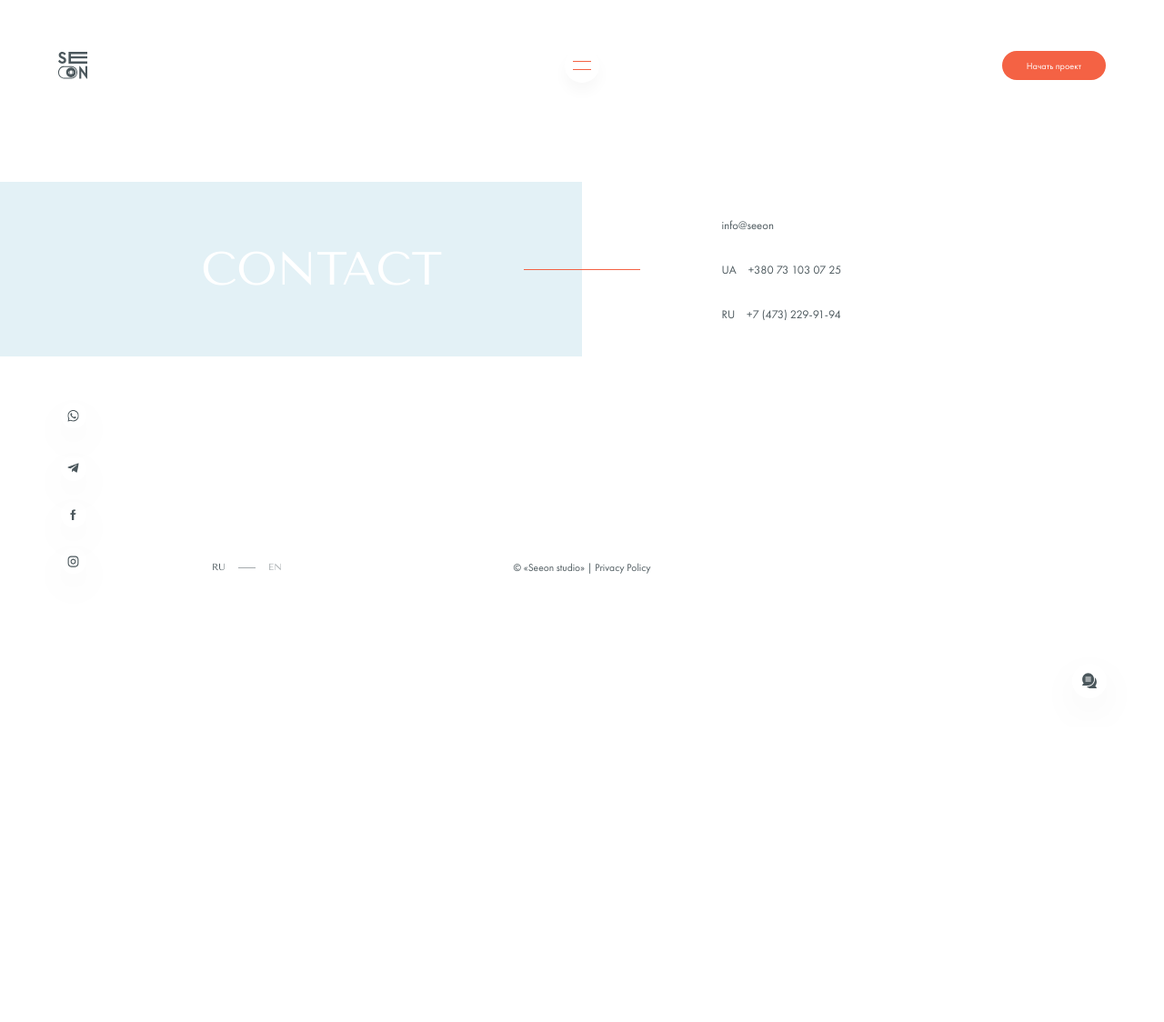
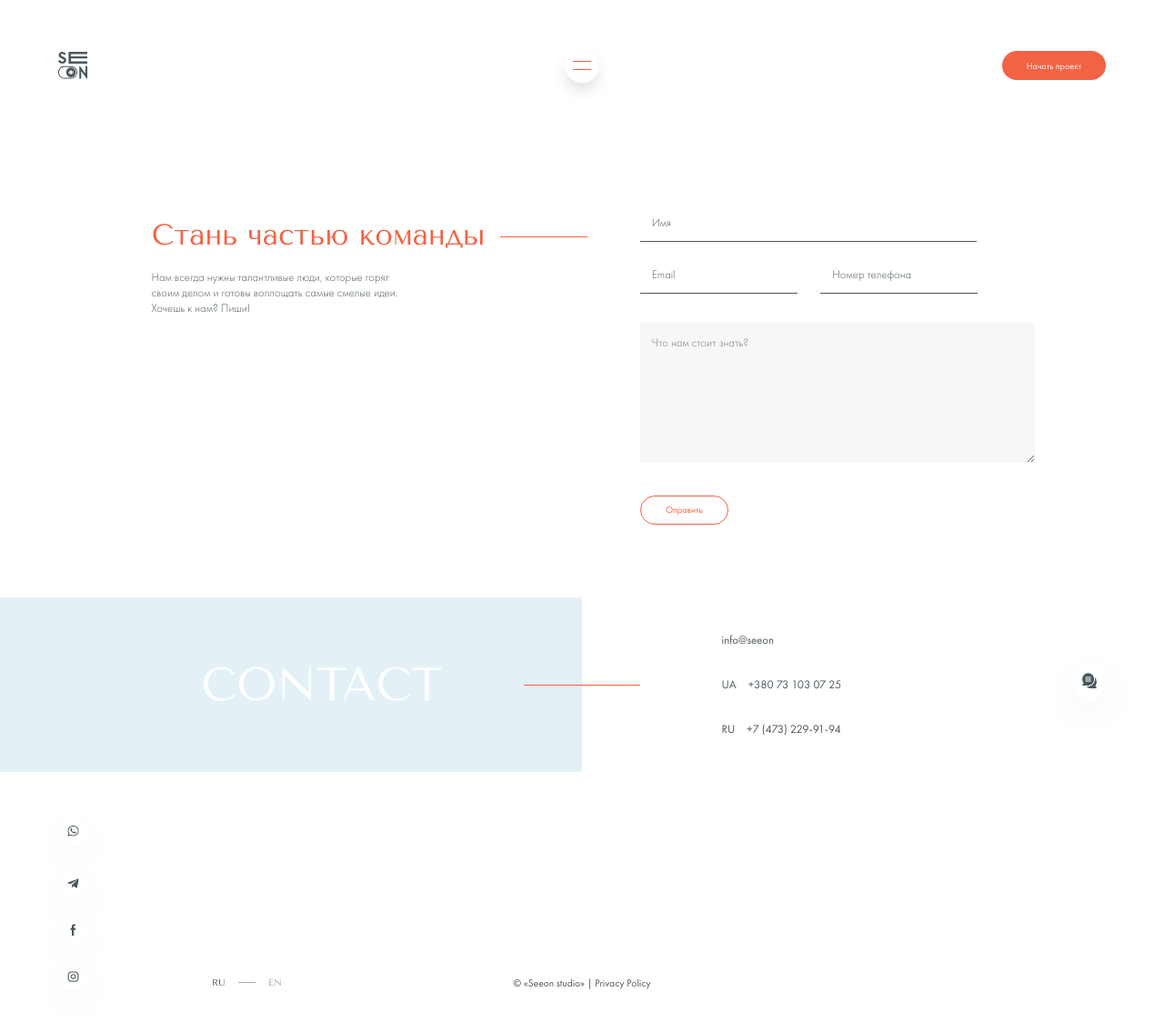
Before and after one commit to M4TV1K/Seeon, a Flask app: page /vacations in a window 1280 px wide. Shown: the whole page at 91% size. Before the commit the page ends 757 px from the top, so only its background shows below. Run offline with Flask 2, Linux system fonts and the light colour scheme.

Commit message:
Completed all pages, WE are left

```diff
--- a/app.py
+++ b/app.py
@@ -13,17 +13,23 @@ def we():
     return render_template('we.html', contact=True)
 
 
-@app.route('/vacations')
+@app.route('/vacations', methods=['GET', 'POST'])
 def vacations():
+    if request.method == 'POST':
+        return redirect('/thank_you')
     return render_template('vacations.html', contact=True)
 
 
 @app.route('/brief', methods=['GET', 'POST'])
 def brief():
     if request.method == 'POST':
-        print('aaaaaaaa')
-        return redirect('/brief')
+        return redirect('/thank_you')
     return render_template('brief.html')
+
+
+@app.route('/thank_you')
+def thank_you():
+    return render_template('thank_you.html')
 
 
 # @app.errorhandler(NotFound)
--- a/static/css/index.css
+++ b/static/css/index.css
@@ -37,10 +37,6 @@
 #ideasText {
     width: 33vw;
     margin-left: 19.5vw;
-}
-
-::-webkit-scrollbar {
-    display: none;
 }
 
 #showreelHolder {
--- a/static/css/pattern.css
+++ b/static/css/pattern.css
@@ -20,12 +20,25 @@ html, body {
     scrollbar-width: none;  /* Firefox */
 }
 
+::-webkit-scrollbar {
+    display: none;
+}
+
 h1, h2, p, li, td, label, select, option, input, button, textarea, span {
     font-size: 1vw;
     font-family: "Futura PT light", sans-serif;
     color: #4B575C;
     font-weight: 500;
     margin: 0;
+}
+
+textarea {
+    padding: 1vw 1vw;
+    width: 46%;
+    height: 10vw;
+    background: #F7F7F7;
+    border: none;
+    outline: none;
 }
 
 .text-input {
@@ -77,7 +90,7 @@ h1, h2, p, li, td, label, select, option, input, button, textarea, span {
     height: 2.5vw;
     outline: none;
     border: none;
-    border-radius: 20px;
+    border-radius: 100px;
     font-size: 0.8vw;
     cursor: pointer;
 }
@@ -147,11 +160,11 @@ h1, h2, p, li, td, label, select, option, input, button, textarea, span {
     position: fixed;
     left: 48.5vw;
     flex-direction: column;
-    box-shadow: 0 10px 15px rgba(0, 0, 0, 0.03);
+    box-shadow: 0 10px 15px rgba(0, 0, 0, 0.1);
 }
 
 #menuButton:hover {
-    box-shadow: 0 20px 25px rgba(0, 0, 0, 0.05);
+    box-shadow: 0 20px 25px rgba(0, 0, 0, 0.1);
 }
 
 .menu-button-line {
@@ -205,7 +218,7 @@ h1, h2, p, li, td, label, select, option, input, button, textarea, span {
 #menu {
     position: relative;
     width: 100%;
-    margin-top: 27vh;
+    margin-top: 27vh; /*27vh*/
     display: none;
     flex-flow: column nowrap;
     align-items: center;
@@ -230,7 +243,7 @@ h1, h2, p, li, td, label, select, option, input, button, textarea, span {
 }
 
 #languageSMHolder {
-    margin-top: 18vh;
+    margin-top: 18vh; /*18vh*/
     display: flex;
     align-items: center;
 }
@@ -311,7 +324,7 @@ h1, h2, p, li, td, label, select, option, input, button, textarea, span {
 }
 
 #footer {
-    padding-top: 25vh;
+    padding-top: 20vh;
 }
 
 #contactsHolder {
@@ -448,6 +461,21 @@ h1, h2, p, li, td, label, select, option, input, button, textarea, span {
     left: 40%;
 }
 
+.input-holder {
+    display: flex;
+    flex-flow: column nowrap;
+    justify-content: flex-end;
+    width: fit-content;
+    height: 3.6vw;
+}
+
+.placeholder-label {
+    position: relative;
+    top: 1.4vw;
+    left: 1vw;
+}
+
+
 @media screen and (max-width: 1024px) {
     h1, h2, p, li, td, label, select, option, input, button, textarea, span {
         font-size: 1.6vw;
--- a/static/css/vacations.css
+++ b/static/css/vacations.css
@@ -0,0 +1,76 @@
+
+#content {
+    display: flex;
+    justify-content: center;
+    margin-top: 30vh;
+}
+
+#superContentHolder {
+    display: flex;
+    width: 74%;
+    justify-content: space-between;
+}
+
+#vacationOrangeLine {
+    width: 7.5vw;
+    left: 43vw;
+    margin-top: 1.6vw;
+}
+
+
+#header {
+    margin-bottom: 1.5vw;
+}
+
+#subHeader {
+    width: 23vw;
+}
+
+#theForm {
+    margin-right: 3vw;
+    display: flex;
+    flex-flow: column nowrap;
+}
+
+.input-holder {
+    height: 2vw;
+}
+
+.resume-button {
+    background-color: #FFFFFF;
+    border: 1px solid #F46244;
+    color: #F46244;
+}
+
+.resume-button:hover {
+    color: white;
+    background-color: #F46244;
+}
+
+#nameHolder {
+    width: 100%;
+}
+
+#name {
+    width: 96.2%;
+}
+
+#abilities {
+    width: 110%;
+}
+
+#emailPhoneHolder, #textHolder, #submitResumeHolder {
+    margin-top: 2.5vw;
+}
+
+#emailPhoneHolder {
+    display: flex;
+}
+
+#numberHolder {
+    margin-left: 2vw;
+}
+
+#footer {
+    padding-top: 10vh;
+}
--- a/static/js/brief.js
+++ b/static/js/brief.js
@@ -35,9 +35,33 @@ function showError(element) {
     }, 2500);
 }
 
-// TODO FIX RADIO BUTTON, ADD SHOWING OFF ANIMATION TO INPUT WITH ABSOLUTE SHIT POSITION
+function focusInput(input) {
+    $('#' + input)
+        .click(() => {
+            if (!$('#' + input + 'Label').text().includes(':')) {
+                $('#' + input + 'Label').animate({
+                    top: "-=1.2vw",
+                    left: "-=0.5vw",
+                    fontSize: "-=0.2vw"
+                }, 200).text($('#' + input + 'Label').text() + ':');
+            }
+        }).focusout(() => {
+            if ($('#' + input).val() === "") {
+                let text = $('#' + input + 'Label').text();
+                text = text.substring(0, text.length - 1);
+                $('#' + input + 'Label').animate({
+                    top: "+=1.2vw",
+                    left: "+=0.5vw",
+                    fontSize: "+=0.2vw"
+                }, 200).text(text);
+            }
+        });
+}
 
 $(document).ready(() => {
+    focusInput('name');
+    focusInput('email');
+    focusInput('number');
 
     $("#submitRequest").click(() => {
         if (services.length === 0) {
--- /dev/null
+++ b/static/js/thank_you.js
@@ -0,0 +1,4 @@
+
+$(document).ready(() => {
+    $('#menuButton').fadeOut().css('display', 'none');
+})
--- a/templates/pattern.html
+++ b/templates/pattern.html
@@ -34,8 +34,9 @@
         <article id="menuSpreader">
             <section id="menu">
                 <nav id="menuNav">
+                    <p class="menu-buttons tenor-sans-font" onclick="openPage()">Главная</p>
                     <p class="menu-buttons tenor-sans-font" onclick="openPage('we')">Мы</p>
-                    <p class="menu-buttons tenor-sans-font" onclick="openPage('cases')">Кейсы</p>
+                    {#<p class="menu-buttons tenor-sans-font" onclick="openPage('cases')">Кейсы</p>#}
                     <p class="menu-buttons tenor-sans-font" onclick="openPage('contacts')">Контакты</p>
                     <p class="menu-buttons tenor-sans-font" onclick="openPage('vacations')">Вакансии</p>
                 </nav>
--- a/templates/vacations.html
+++ b/templates/vacations.html
@@ -3,7 +3,40 @@
 {% block head %}
     <link rel="stylesheet" href="{{ url_for('static', filename='css/vacations.css') }}">
     <script src="{{ url_for('static', filename='js/vacations.js') }}"></script>
+    <script src="{{ url_for('static', filename='js/brief.js') }}"></script>
 {% endblock %}
 
 {% block body %}
+    <article id="content">
+        <article id="superContentHolder">
+            <section id="headerHolder">
+                <h1 id="header" class="header-text orange tenor-sans-font">Стань частью команды</h1>
+                <p id="subHeader">Нам всегда нужны талантливые люди, которые горят своим делом и готовы воплощать самые смелые идеи. Хочешь к нам? Пиши!</p>
+            </section>
+            <img src="{{ url_for('static', filename='img/contact-line.svg') }}" id="vacationOrangeLine" class="orange-line" alt="Orange line"/>
+            <form id="theForm" action="/vacations" method="POST">
+                <section id="nameHolder" class="input-holder">
+                    <label id="nameLabel" class="placeholder-label" for="name">Имя</label>
+                    <input class="text-input" id="name" name="name" type="text" maxlength="75" required>
+                </section>
+                <section id="emailPhoneHolder">
+                    <section id="emailHolder" class="input-holder">
+                        <label id="emailLabel" class="placeholder-label" for="email">Email</label>
+                        <input class="text-input" id="email" name="email" type="email" maxlength="75" required>
+                    </section>
+                    <section id="numberHolder" class="input-holder">
+                        <label id="numberLabel" class="placeholder-label" for="number">Номер телефона</label>
+                        <input class="text-input" id="number" name="number" type="text" maxlength="75" required>
+                    </section>
+                </section>
+                <section id="textHolder">
+                    <textarea id="abilities" name="request" required maxlength="1024" placeholder="Что нам стоит знать?"></textarea>
+                </section>
+                <section id="submitResumeHolder">
+                    <button id="submitResume" class="button resume-button">Оправить</button>
+                </section>
+            </form>
+        </article>
+
+    </article>
 {% endblock %}
```
Also changed, not shown: static/css/brief.css (+29 -18 lines), static/css/thank_you.css (added, +42 -0 lines), templates/brief.html (+10 -5 lines), templates/thank_you.html (added, +22 -0 lines), static/img/Alex.jpg (added), static/img/Igor.png (added), 1 other file.
